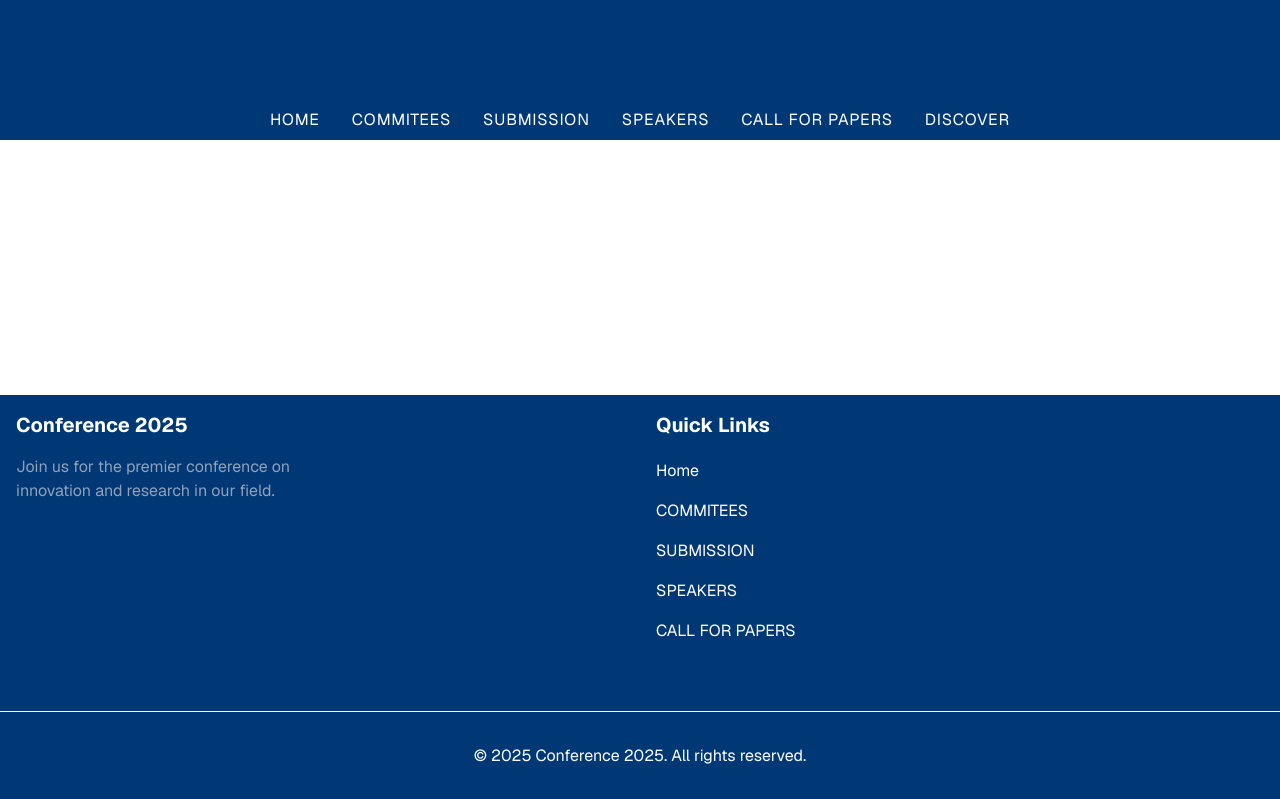
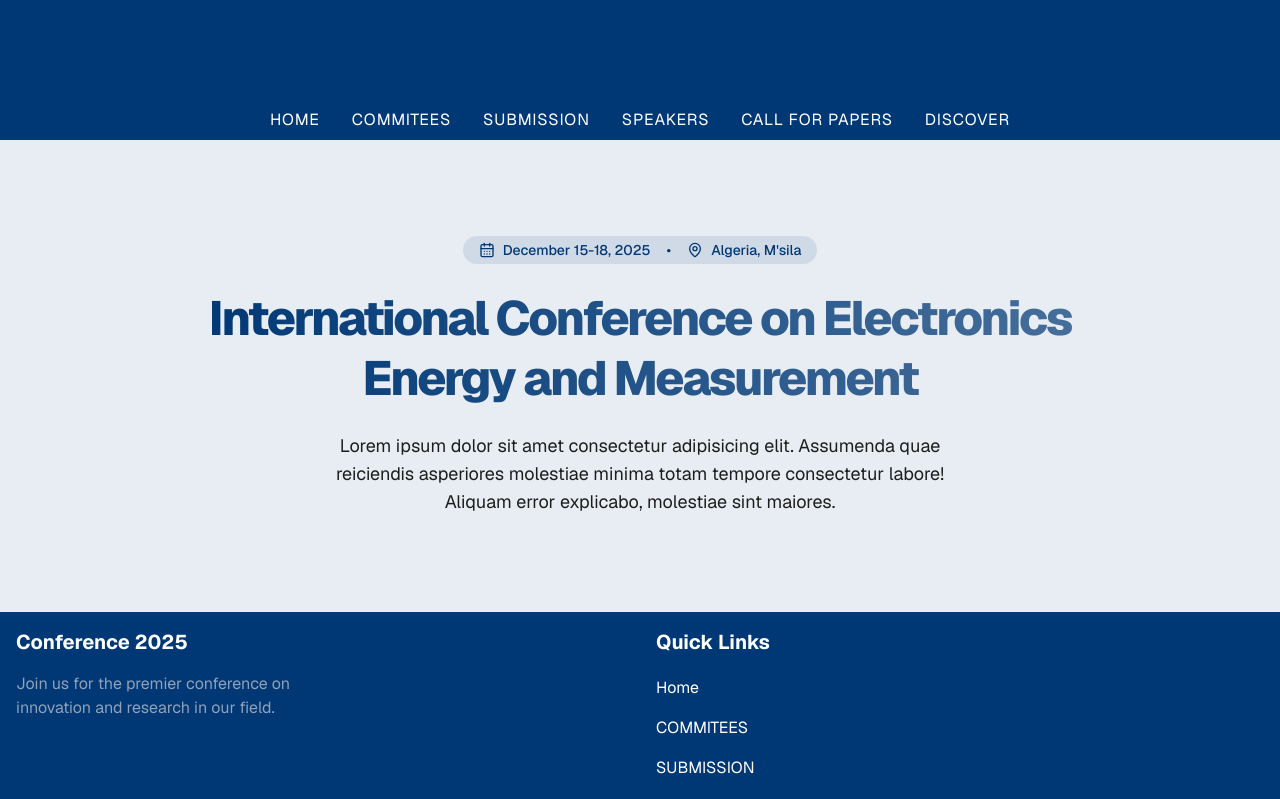
Before and after one commit to KarimBenn22/icateee, a Next.js app: page /playground in a window 1280 px wide. Shown: the top 799 px of the page. Built offline with nearby package versions, Linux system fonts and the light colour scheme.

Commit message:
Header section

```diff
--- /dev/null
+++ b/app/components/sections/Header.tsx
@@ -0,0 +1,26 @@
+import { CalendarDays, MapPin } from "lucide-react"
+
+export default function HeaderSection() {
+  return (
+    <div className="bg-background py-16 px-4 md:py-24">
+      <div className="container mx-auto max-w-4xl flex flex-col items-center gap-6">
+        <div className="flex items-center gap-2 text-sm font-medium text-primary bg-primary/10 px-4 py-1 rounded-full">
+          <CalendarDays className="h-4 w-4" />
+          <span>December 15-18, 2025</span>
+          <span className="mx-2">•</span>
+          <MapPin className="h-4 w-4" />
+          <span>Algeria, M'sila</span>
+        </div>
+
+        <h1 className="text-3xl md:text-5xl font-extrabold text-center leading-tight tracking-tighter bg-clip-text text-transparent bg-gradient-to-r from-primary to-primary/70">
+          International Conference on Electronics Energy and Measurement
+        </h1>
+
+        <p className="text-muted-foreground text-lg text-center max-w-2xl text-[#1D1D1B]">
+          Lorem ipsum dolor sit amet consectetur adipisicing elit. Assumenda quae reiciendis asperiores molestiae minima
+          totam tempore consectetur labore! Aliquam error explicabo, molestiae sint maiores.
+        </p>
+      </div>
+    </div>
+  )
+}
--- a/app/globals.css
+++ b/app/globals.css
@@ -3,7 +3,7 @@
 :root {
   --foreground: #ffffff;
   --primary-500: #003875;
-  --primary-400: #00254d
+  --background: #E8EDF3;
 }
 
 @theme inline {
--- a/app/playground/page.tsx
+++ b/app/playground/page.tsx
@@ -1,10 +1,13 @@
 import Footer from "@/app/components/Footer";
 import Nav from "@/app/components/Nav";
+import HeaderSection from "@/app/components/sections/Header";
 export default function Playground() {
   return (
-    <main className="flex flex-col w-screen h-screen">
-      <Nav/>
-      <div className="h-96"></div>
+    <main className="flex flex-col w-screen h-screen items-center">
+      <Nav />
+      <div className="max-w-[1200px]">
+        <HeaderSection></HeaderSection>
+      </div>
       <Footer />
     </main>
   );
--- a/package.json
+++ b/package.json
@@ -9,9 +9,10 @@
     "lint": "next lint"
   },
   "dependencies": {
+    "lucide-react": "^0.479.0",
+    "next": "15.2.1",
     "react": "^19.0.0",
-    "react-dom": "^19.0.0",
-    "next": "15.2.1"
+    "react-dom": "^19.0.0"
   },
   "devDependencies": {
     "typescript": "^5",
```
Also changed, not shown: 1 other file (tests, documents, lock files or other folders).
